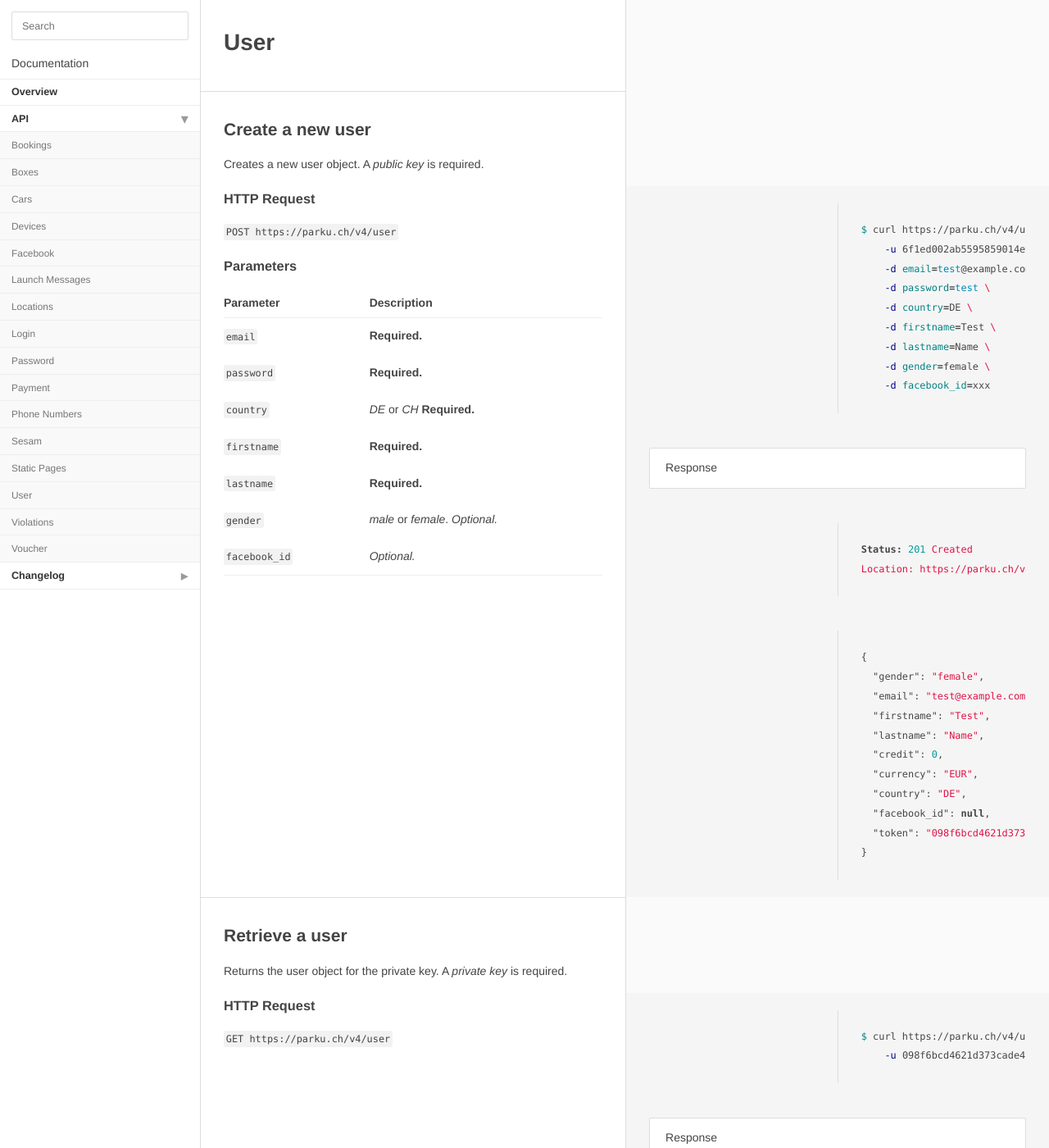
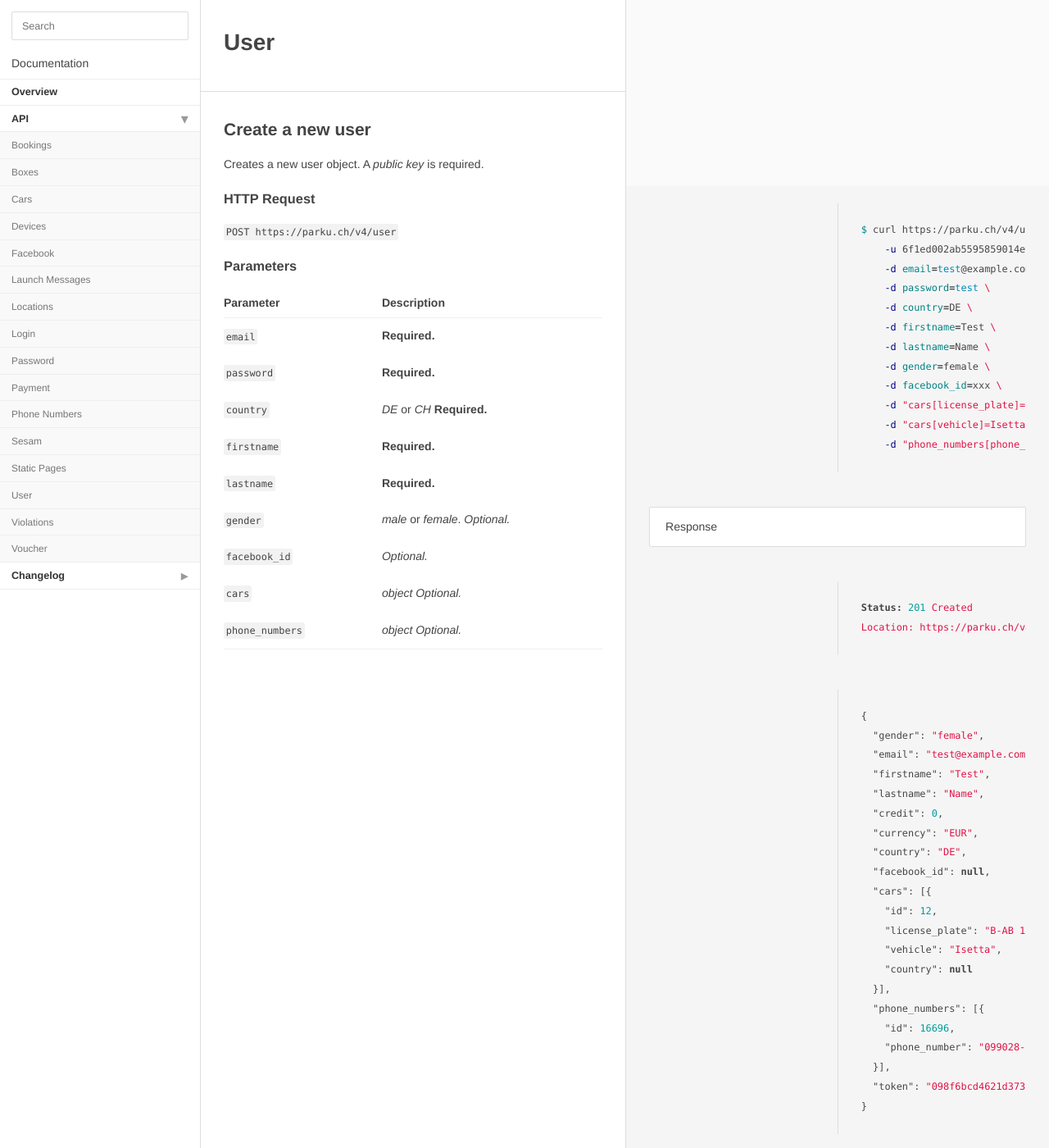
Before and after one commit to parku/docs, a Jekyll site: the page built from api/user.md, in a window 1280 px wide and 1400 px high. Shown: the whole window at 82% size. Built offline with Jekyll 4.4.1, drawn with Linux system fonts in a browser that asks for light colours; Markdown is read by kramdown in place of the engine named in the settings; some of the changed text lies outside the part shown.

Commit message:
added `cars` and `phone_numbers` to user endpoint

````diff
--- a/api/user.md
+++ b/api/user.md
@@ -19,7 +19,10 @@
     -d firstname=Test \
     -d lastname=Name \
     -d gender=female \
-    -d facebook_id=xxx
+    -d facebook_id=xxx \
+    -d "cars[license_plate]=B-AB 1234" \
+    -d "cars[vehicle]=Isetta" \
+    -d "phone_numbers[phone_number]=+493057701873"
 ```
 
 > Response
@@ -38,6 +41,16 @@
   "currency": "EUR",
   "country": "DE",
   "facebook_id": null,
+  "cars": [{
+    "id": 12,
+    "license_plate": "B-AB 1234",
+    "vehicle": "Isetta",
+    "country": null
+  }],
+  "phone_numbers": [{
+    "id": 16696,
+    "phone_number": "099028-237489"
+  }],
   "token": "098f6bcd4621d373cade4e832627b4f6"
 }
 ```
@@ -48,15 +61,17 @@
 
 ### Parameters
 
-Parameter    | Description
----          | ---
-`email`      | __Required.__
-`password`   | __Required.__
-`country`    | _DE_ or _CH_ __Required.__
-`firstname`  | __Required.__
-`lastname`   | __Required.__
-`gender`     | _male_ or _female_. _Optional._
-`facebook_id`| _Optional._
+Parameter      | Description
+---            | ---
+`email`        | __Required.__
+`password`     | __Required.__
+`country`      | _DE_ or _CH_ __Required.__
+`firstname`    | __Required.__
+`lastname`     | __Required.__
+`gender`       | _male_ or _female_. _Optional._
+`facebook_id`  | _Optional._
+`cars`         | _object_ _Optional._
+`phone_numbers`| _object_ _Optional._
 
 ## Retrieve a user
 
@@ -82,6 +97,16 @@
   "currency": "EUR",
   "country": "DE",
   "facebook_id": null,
+  "cars": [{
+    "id": 12,
+    "license_plate": "B-AB 1234",
+    "vehicle": "Isetta",
+    "country": null
+  }],
+  "phone_numbers": [{
+    "id": 16696,
+    "phone_number": "099028-237489"
+  }],
   "token": "098f6bcd4621d373cade4e832627b4f6"
 }
 ```
@@ -118,6 +143,16 @@
   "currency": "CHF",
   "country": "CH",
   "facebook_id": null,
+  "cars": [{
+    "id": 12,
+    "license_plate": "B-AB 1234",
+    "vehicle": "Isetta",
+    "country": null
+  }],
+  "phone_numbers": [{
+    "id": 16696,
+    "phone_number": "099028-237489"
+  }],
   "token": "098f6bcd4621d373cade4e832627b4f6"
 }
 ```
````
